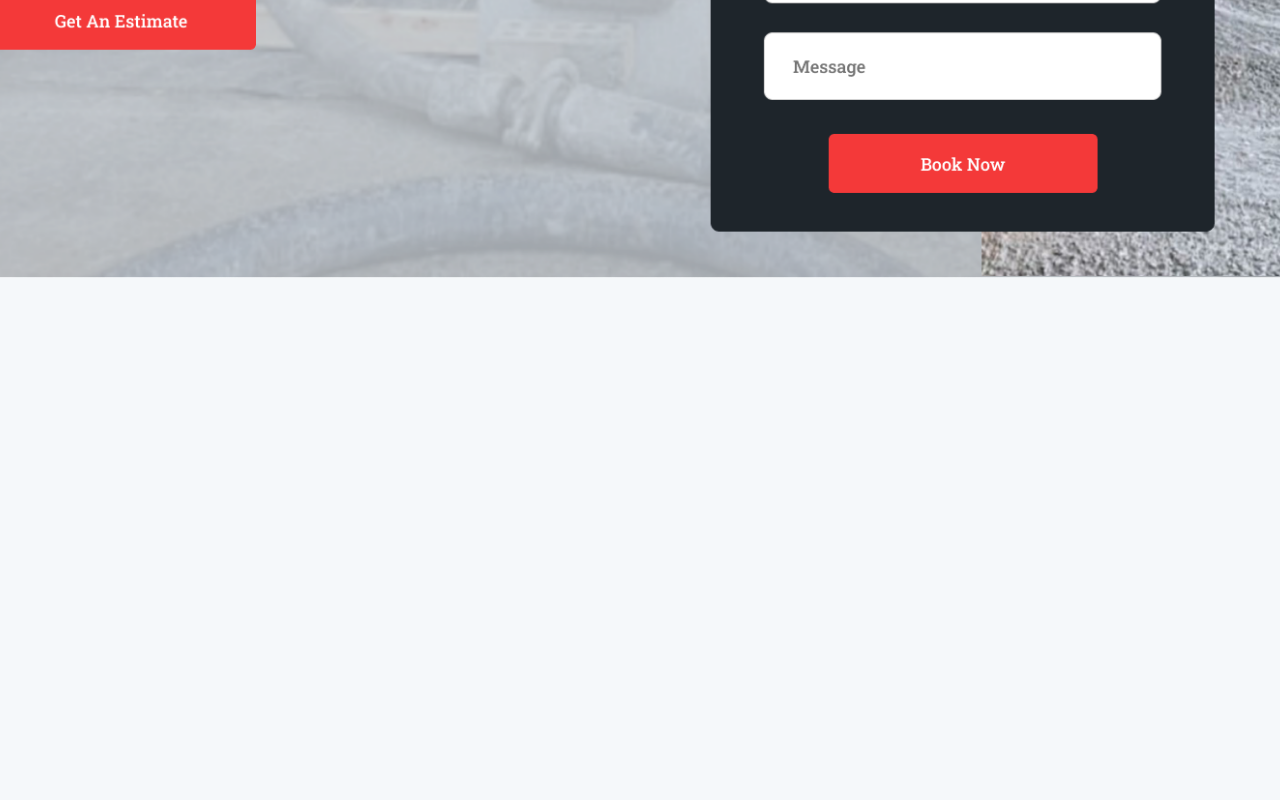
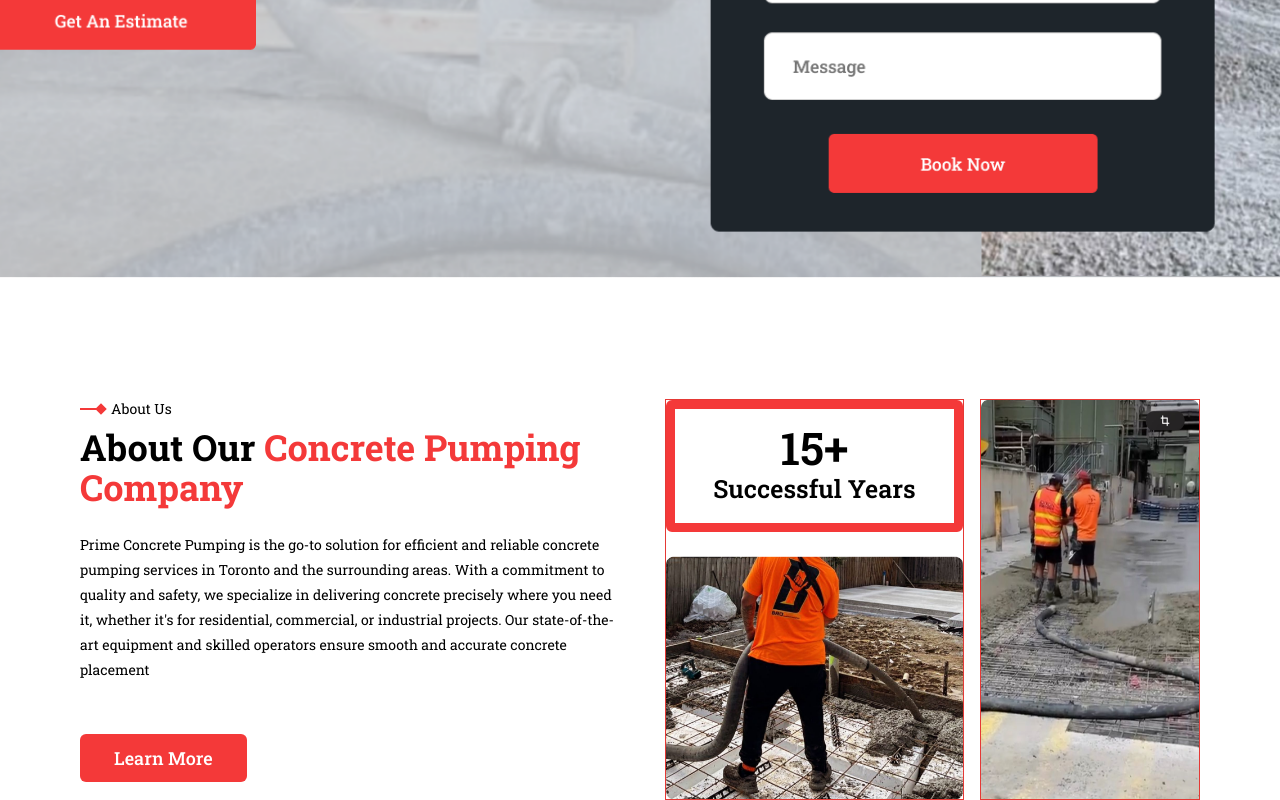
Before and after one commit to csebiplab/prime-concrete-pumping, a Next.js app: page / in a window 1280 px wide. Shown: the part 639-1439 px from the top of the page. Before the commit the page ends 917 px from the top, so only its background shows below. Built offline with nearby package versions, Linux system fonts and the light colour scheme.

Commit message:
:sparkles: Done about us section

```diff
--- a/src/app/globals.css
+++ b/src/app/globals.css
@@ -6,7 +6,7 @@
   @apply text-dark;
 }
 body {
-  background-color: #f5f8fa;
+  background-color: #ffffff;
   overflow-x: hidden !important;
 }
 footer * {
--- a/src/components/__one_time_used/MainHomePageComponent/AboutUs/AboutUs.jsx
+++ b/src/components/__one_time_used/MainHomePageComponent/AboutUs/AboutUs.jsx
@@ -2,50 +2,70 @@
 import { headingIconText } from "@/utils/heading-text";
 import Image from "next/image";
 import "./AboutUs.css";
+import CommonButton from "@/components/ui/CommonButton";
 
 const AboutUs = () => {
   return (
-    <div className=" bg-white">
-      <div className=" container">
-        <div className=" grid md:grid-cols-7 grid-cols-1 gap-10 md:mx-0 mx-[35px] 2xl:py-[100px] lg:py-[70px] py-[50px]">
-          <div className=" md:col-span-3 flex justify-center items-center ">
+    <div className="mt-[121px]">
+      <div className="container">
+        <div className="grid grid-cols-2 gap-x-[50px]">
+          <div>
             <div className="">
-              <Image
-                src="/assets/images/about_us.png"
-                width={596}
-                height={490}
-                alt="about us image"
-                className=""
-              />
+              <div className="flex md:justify-normal justify-center md:items-start items-center">
+                <HeadingIcon text={headingIconText.aboutUs__IconText} />
+              </div>
+              <h3 className="mb-[25px] text-2xl md:text-3xl lg:text-4xl text-dark leading-normal text-center md:text-start">
+                About Our{" "}
+                <span className="text-primary">Concrete Pumping Company</span>
+              </h3>
+              <p className="mb-[52px] 2xl:text-[16px] md:text-[14px] text-[10px] 2xl:leading-[35px] lg:leading-[25px] leading-[20px] md:text-start text-center">
+                Prime Concrete Pumping is the go-to solution for efficient and
+                reliable concrete pumping services in Toronto and the
+                surrounding areas. With a commitment to quality and safety, we
+                specialize in delivering concrete precisely where you need it,
+                whether it's for residential, commercial, or industrial
+                projects. Our state-of-the-art equipment and skilled operators
+                ensure smooth and accurate concrete placement
+              </p>
+              <CommonButton styleProp={{ hidden: "hidden" }} />
             </div>
           </div>
-
-          <div className="md:col-span-4 ">
-            <div className="flex md:justify-normal justify-center md:items-start items-center">
-              <HeadingIcon text={headingIconText.aboutUs__IconText} />
+          <div>
+            <div className="grid grid-cols-7 gap-x-4">
+              <div className="col-span-4 border border-red-600">
+                <div>
+                  <div className="mb-6 w-full h-[132px] border-[9px] rounded-md border-primary flex justify-center">
+                    <div className="w-full text-center flex  flex-col justify-center">
+                      <p className="text-[45px] font-semibold !mb-0 leading-[45px]">
+                        15+
+                      </p>
+                      <p className="text-[25px] font-semibold !mt-0 leading-normal">
+                        {" "}
+                        Successful Years
+                      </p>
+                    </div>
+                  </div>
+                  <div>
+                    <Image
+                      src="/assets/images/about-us1.png"
+                      alt="About us"
+                      width={352}
+                      height={288}
+                      className="!max-h-[288px] w-full"
+                    />
+                  </div>
+                </div>
+              </div>
+              <div className="col-span-3 border border-red-600">
+                <Image
+                  src="/assets/images/about-us2.png"
+                  alt="About us"
+                  width={292}
+                  height={716}
+                  className="h-full w-full"
+                />
+              </div>
             </div>
-            <p className="mt-4 lg:mb-[25px] mb-[15px] text-lg md:text-3xl lg:text-4xl text-dark leading-normal md:text-start text-center">
-              About Our Pool Installation Company in Toronto
-            </p>
-            <p className=" 2xl:text-[16px] md:text-[14px] text-[10px] 2xl:leading-[35px] lg:leading-[25px] leading-[20px] md:text-start text-center">
-
-              Easy Pools custom designs and builds pool and spa solutions that
-              reflect your unique needs and personal aesthetic. With over 10
-              combined years of experience in the pool construction industry,
-              you can trust the team of designers and construction specialists
-              to create the perfect swimming pool, spa, and landscaped backyard.
-              From start to finish, our company does it all. We guarantee
-              on-time completion and quality.
-              </p>
-              <p className="mt-3 2xl:text-[16px] md:text-[14px] text-[10px] 2xl:leading-[35px] lg:leading-[25px] leading-[20px] md:text-start text-center">
-              From start to finish, Easy Pools uses quality materials,
-              equipment, and its in-house expert staff to ensure a superior
-              finished product. All projects are supervised by our pool
-              installation company. With their shared commitment to excellence
-              and their involvement in every stage of construction, The Easy
-              Pools has a hands-on business approach.
-              </p>
-
           </div>
         </div>
       </div>
--- a/src/components/ui/CommonButton.jsx
+++ b/src/components/ui/CommonButton.jsx
@@ -1,15 +1,14 @@
-
-const CommonButton = () => {
+const CommonButton = ({ styleProp, text = "Learn More" }) => {
   return (
-    <button className="service__card__btn flex justify-center items-center">
-      <span className="text-white text-xs md:text-[14px] font-bold">Learn More</span>
+    <button className="bg-primary px-[34px] py-[10px] flex justify-center items-center rounded-md">
+      <span className="text-white text-lg font-medium">{text}</span>
       <svg
         xmlns="http://www.w3.org/2000/svg"
         width="7"
         height="12"
         viewBox="0 0 7 12"
         fill="none"
-        className="ml-2"
+        className={`${styleProp?.hidden} ml-2`}
       >
         <path
           d="M0 10.0475L4.33019 5.84072L0 1.63389L1.33962 0.341594L7 5.84072L1.33962 11.3398L0 10.0475Z"
--- a/src/components/ui/HeadingIcon.jsx
+++ b/src/components/ui/HeadingIcon.jsx
@@ -1,15 +1,6 @@
-import Image from "next/image";
-
 const HeadingIcon = ({ text = "empty text" }) => {
   return (
     <div className="flex items-center pb-2">
-      {/* <Image
-        src="/assets/licensed/sectionicon.png"
-        width={48}
-        height={16}
-        alt="section logo"
-        className="h-4 w-12 mr-2 text-dark text-base"
-      /> */}
       <svg
         xmlns="http://www.w3.org/2000/svg"
         width="27"
@@ -22,7 +13,7 @@
           fill="#F43939"
         />
       </svg>
-      <p className=" text-center md:text-base xs:text-[10px]">{text}</p>
+      <p className="text-center text-sm ml-1">{text}</p>
     </div>
   );
 };
```
Also changed, not shown: src/components/__one_time_used/MainHomePageComponent/MainHomePageComponent.jsx (+2 -6 lines), public/assets/images/about-us1.png (added), public/assets/images/about-us2.png (added).
